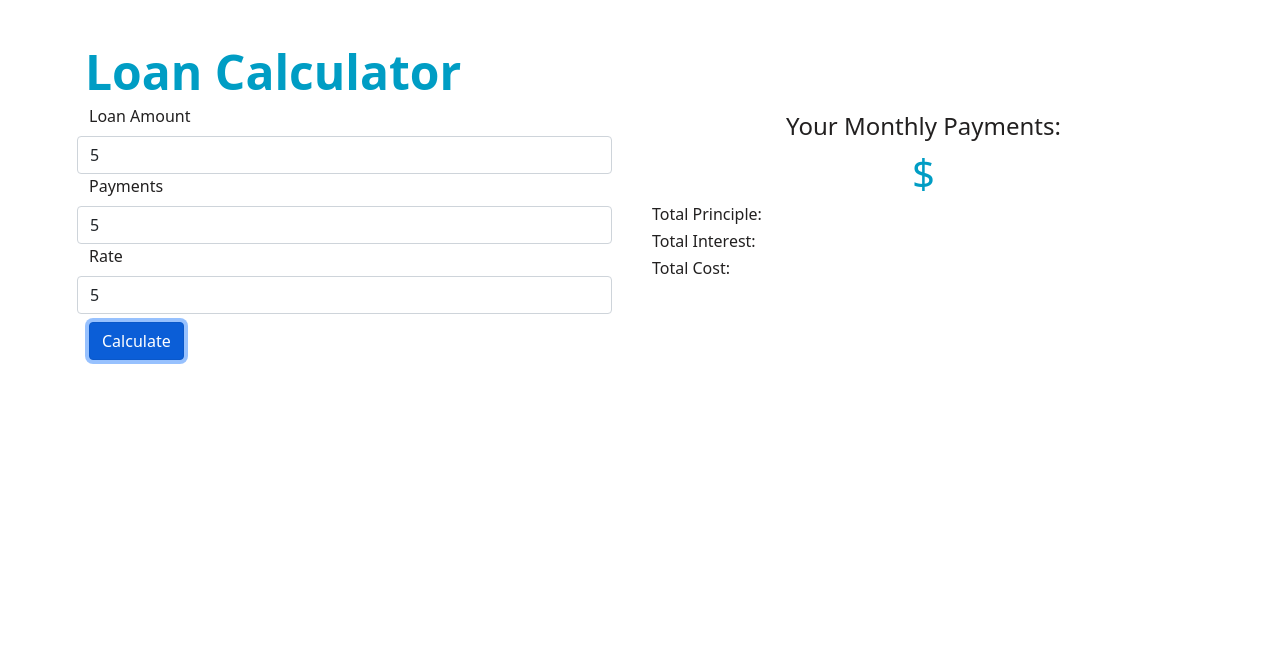
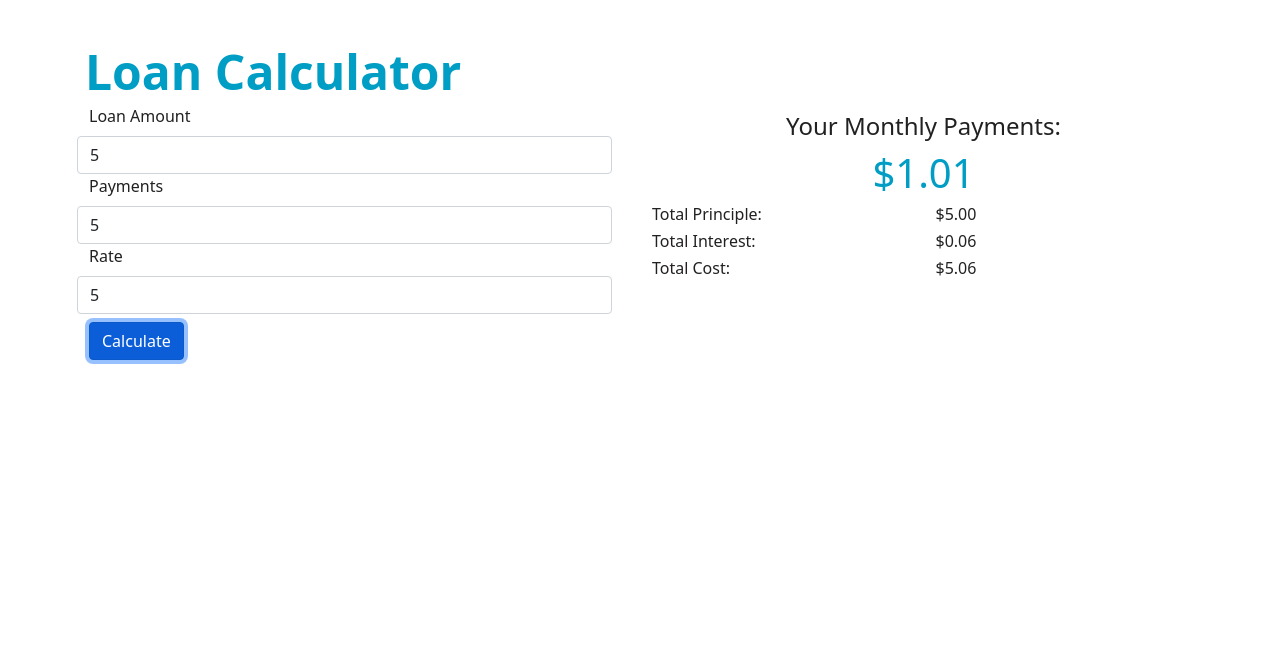
Before and after one commit to vishnupoonaidev/LoanSharkVP, a plain HTML site: page app.html in a window 1280 px wide. Both pictures are taken after typing "5", "5", "5" into the empty fields and a click on the button "Calculate". Shown: the part 60-718 px from the top of the page. Drawn offline with nearby package versions, Linux system fonts and the light colour scheme.

Commit message:
table phase

```diff
--- a/app.html
+++ b/app.html
@@ -83,7 +83,6 @@
             <h4>Your Monthly Payments:</h4>
         </div>
         <div class="d-flex flex-row justify-content-center">
-            <h1>$</h1>
             <h1 id="monthlyPayments"></h1>
         </div>
         <div class="row">
--- a/js/site.js
+++ b/js/site.js
@@ -17,7 +17,11 @@ function getValues()
         let loanObj = {};
 
      /// calculate Load totals
-     displayLoanTotals =  calcualteLoanTotals(inputLoanAmount,inputPayments,inputRate);
+     loanObj =  calcualteLoanTotals(inputLoanAmount,inputPayments,inputRate);
+
+     //display loan totals
+     displayLoanTotals(loanObj);
+
 
 
       /// calcualte loan amortization
@@ -30,24 +34,46 @@ function getValues()
 
 function calcualteLoanTotals(LoanAmount,Payments,Rate){
 
+     let returnObj = {};
 
       let totalPrinciple = LoanAmount;
-      let montlyCost = (LoanAmount)*(Rate/1200)/Math.pow(1-(1+Rate/1200),Payments);
-      let totalInterest = (LoanAmount)*(Rate/1200)/(1-(1+Rate/1200)^Payments) - LoanAmount;
+      let montlyCost = (LoanAmount)*(Rate/1200)/(1-Math.pow((1+Rate/1200),-Payments));
       let totalCost = montlyCost*Payments;
+      let totalInterest = totalCost-LoanAmount;
 
+    totalPrinciple = totalPrinciple.toFixed(2);
+    montlyCost = montlyCost.toFixed(2);
+    totalCost = totalCost.toFixed(2);
+    totalInterest = totalInterest.toFixed(2);
 
- return [totalPrinciple,totalInterest,totalCost,montlyCost];
+     returnObj.TP = totalPrinciple;
+     returnObj.MC = montlyCost;
+     returnObj.TC = totalCost;
+     returnObj.TI = totalInterest;
+
+ return returnObj;
 }
 
 
-function displayLoanTotals(totalPrinciple,totalInterest,totalCost,montlyCost){
 
-    document.getElementById("totalPrinciple").innerHTML = totalPrinciple;
-    document.getElementById("totalInterest").innerHTML = totalInterest;
-    document.getElementById("totalCost").innerHTML = totalCost;
-    document.getElementById("monthlyPayments").innerHTML = montlyCost;
+  const formatter = new Intl.NumberFormat('en-US', {
+    style: 'currency',
+    currency: 'USD',
 
+    // These options are needed to round to whole numbers if that's what you want.
+    //minimumFractionDigits: 0, // (this suffices for whole numbers, but will print 2500.10 as $2,500.1)
+    //maximumFractionDigits: 0, // (causes 2500.99 to be printed as $2,501)
+  });
+
+
+function displayLoanTotals(totalLoadInfo){
+
+
+
+    document.getElementById("totalPrinciple").innerHTML = formatter.format(totalLoadInfo.TP);
+    document.getElementById("totalInterest").innerHTML = formatter.format(totalLoadInfo.TI);
+    document.getElementById("totalCost").innerHTML = formatter.format(totalLoadInfo.TC);
+    document.getElementById("monthlyPayments").innerHTML = formatter.format(totalLoadInfo.MC);
 
 }
 
```
